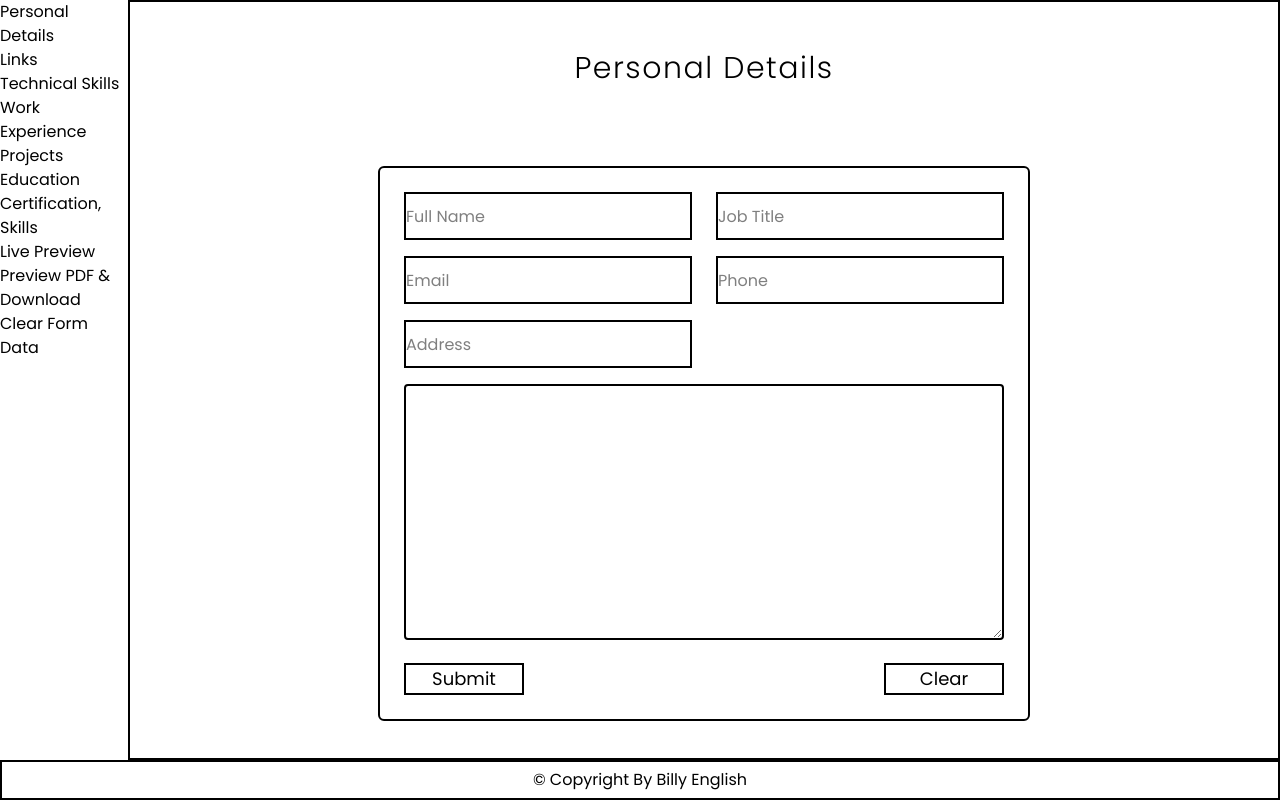
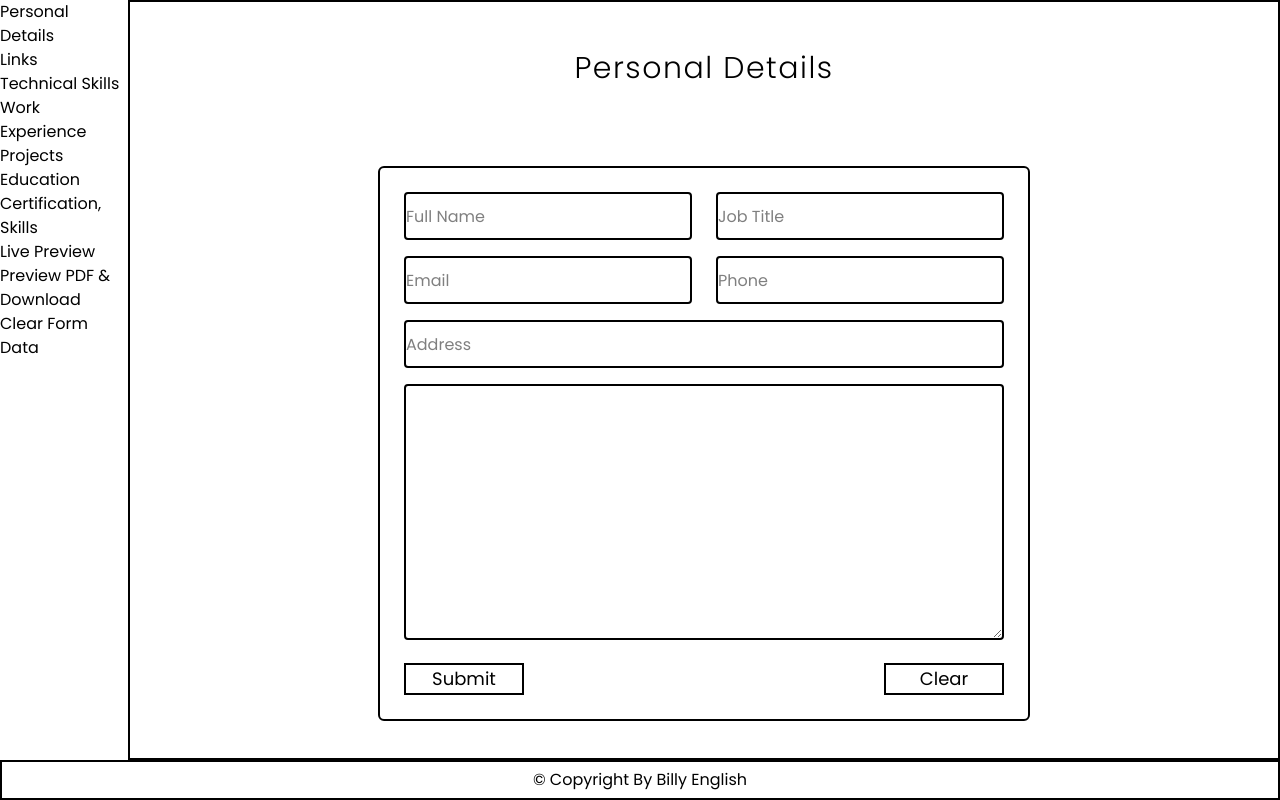
Before and after one commit to billyenglish/CV_Application, a React (Vite) app: page / in a window 1280 px wide. Built offline with nearby package versions, Linux system fonts and the light colour scheme.

Commit message:
Removed default styles from input boxes.

```diff
--- a/src/subcomponents/UserInput.jsx
+++ b/src/subcomponents/UserInput.jsx
@@ -5,7 +5,7 @@ const UserInput = (props) => {
             <input
                 type={props.text}
                 placeholder={props.placeholder}
-                className="border-2 border-black h-12 w-72"
+                className={props.className}
             />
         </>
     );
```
